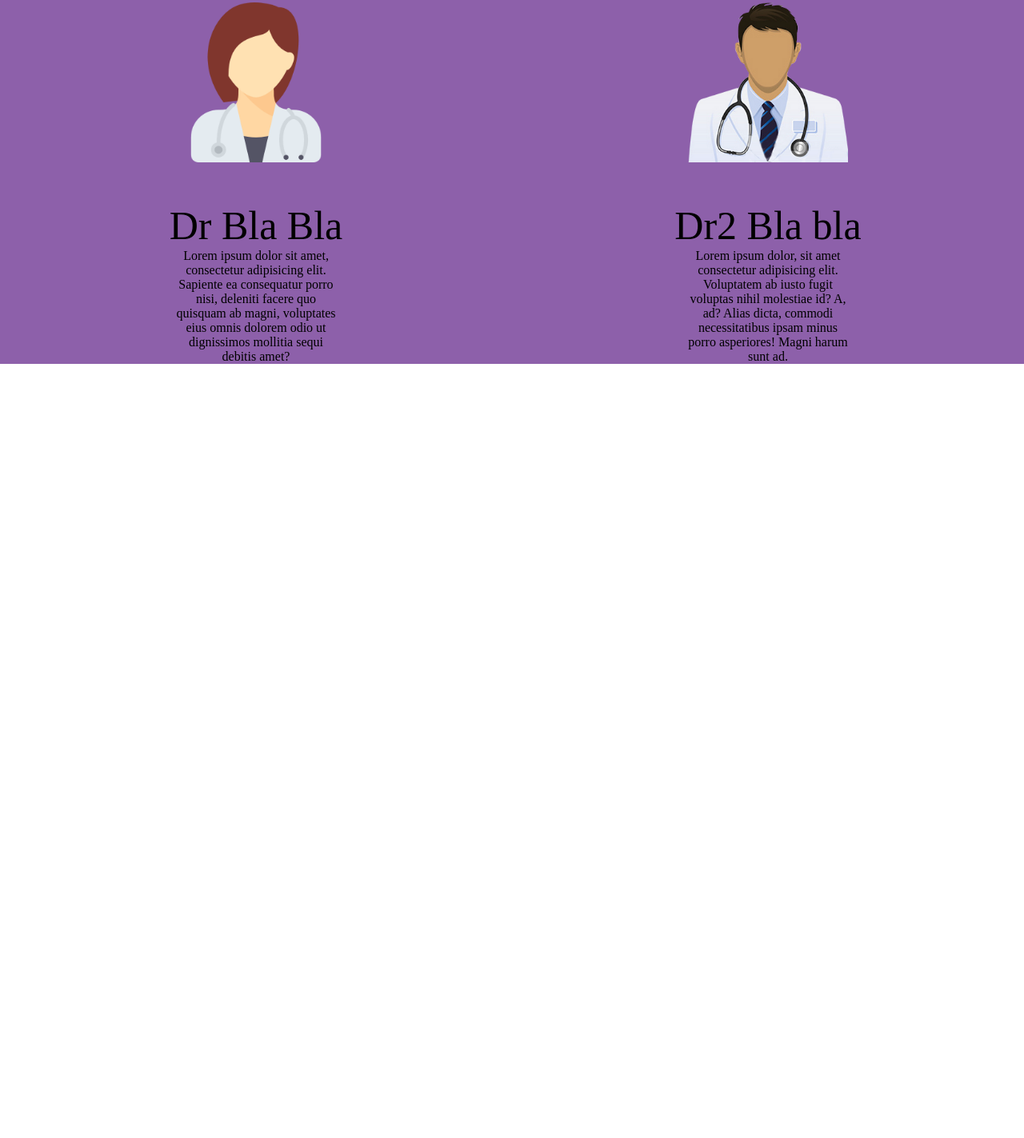
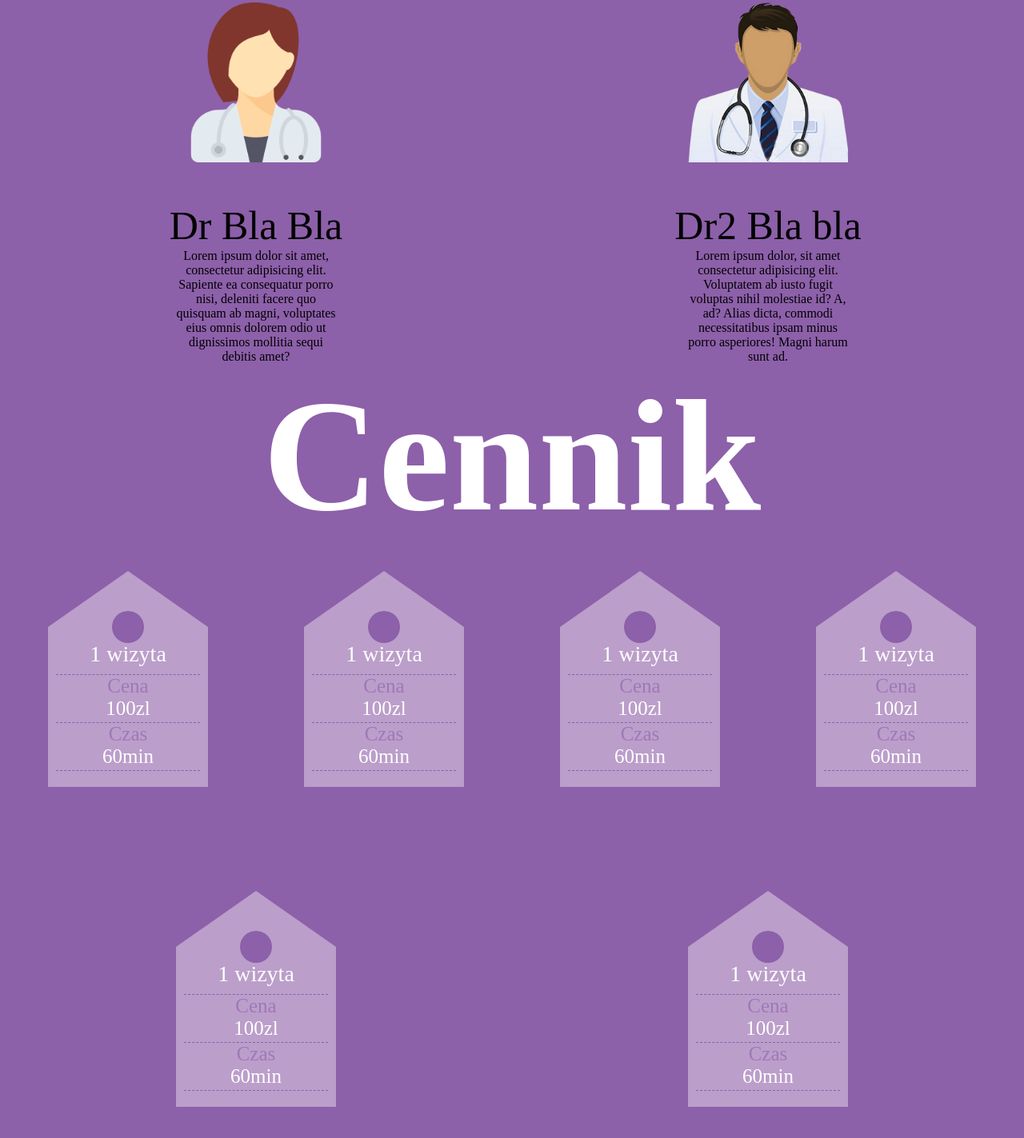
Before and after one commit to Franklit/fizjo, a plain HTML site: page index.html in a window 1280 px wide. Shown: the part 1764-3187 px from the top of the page at 80% size. Before the commit the page ends 2219 px from the top, so only its background shows below. Drawn offline with Linux system fonts and the light colour scheme.

Commit message:
Powstanie cennika

```diff
--- /dev/null
+++ b/css/_cennik.sass
@@ -0,0 +1,60 @@
+.cennik
+    background-color: $color1
+    h1
+    @include naglowek()
+    width: 100%
+    text-align: center
+
+    .ceny
+
+        display: flex
+        flex-wrap: wrap
+        justify-content: space-around
+        .cena
+            position: relative
+            height: 200px
+            width: 200px
+            background-color: $color2
+            // border: 2px solid black
+            margin: 100px 50px
+
+            &:before
+                content: ''
+                position: absolute
+                top: -70px
+
+                transform: translateX(-50%)
+                width: 0
+                height: 0
+                border-left: 100px solid transparent
+                border-right: 100px solid transparent
+                border-bottom: 70px solid $color2
+            &::after
+                content: ''
+                position: absolute
+                left: 50%
+                top: -20px
+                transform: translateX(-50%)
+                width: 40px
+                height: 40px
+                border-radius: 50%
+                background-color: $color1
+        ul
+            font-size: 25px
+            text-decoration: none
+            margin: 0
+            padding: 0
+            li
+                list-style: none
+                width: 90%
+                height: 60px
+                border-bottom: 1px dashed $color1
+                margin: 0 auto
+                &:nth-child(1)
+                    line-height: 100%
+                    padding-top: 20px
+                    font-size: 28px
+                // font-size: 28px
+            span
+                color: $color1
+                opacity: .6
--- a/css/style.sass
+++ b/css/style.sass
@@ -9,3 +9,4 @@
 @import "_top.sass"
 @import "_oferta.sass"
 @import "_kadra.sass"
+@import "_cennik.sass"
--- a/index.html
+++ b/index.html
@@ -54,7 +54,55 @@
             <div class="lekarz"><img src="foto/face2.png" alt=""><span>Dr2 Bla bla</span><p>Lorem ipsum dolor, sit amet consectetur adipisicing elit. Voluptatem ab iusto fugit voluptas nihil molestiae id? A, ad? Alias dicta, commodi necessitatibus ipsam minus porro asperiores! Magni harum sunt ad.</p></div>
         </div>
     </div>
+    <div class="cennik">
+        <h1>Cennik</h1>
+        <div class="ceny">
+            <div class="cena">
+                <ul>
+                    <li>1 wizyta</li>
+                    <li><span>Cena</span><br>100zl</li>
+                    <li><span>Czas</span><br>60min</li>
+                </ul>
 
+
+
+            </div>
+            <div class="cena">
+                <ul>
+                    <li>1 wizyta</li>
+                    <li><span>Cena</span><br>100zl</li>
+                    <li><span>Czas</span><br>60min</li>
+                </ul>
+            </div>
+            <div class="cena">
+                <ul>
+                    <li>1 wizyta</li>
+                    <li><span>Cena</span><br>100zl</li>
+                    <li><span>Czas</span><br>60min</li>
+                </ul>
+            </div>
+            <div class="cena">
+                <ul>
+                    <li>1 wizyta</li>
+                    <li><span>Cena</span><br>100zl</li>
+                    <li><span>Czas</span><br>60min</li>
+                </ul>
+            </div>
+            <div class="cena">
+                <ul>
+                    <li>1 wizyta</li>
+                    <li><span>Cena</span><br>100zl</li>
+                    <li><span>Czas</span><br>60min</li>
+                </ul>
+            </div>
+            <div class="cena">
+                <ul>
+                    <li>1 wizyta</li>
+                    <li><span>Cena</span><br>100zl</li>
+                    <li><span>Czas</span><br>60min</li>
+                </ul>
+            </div>
+    </div>
 </div>
 
 
```
Also changed, not shown: css/style.css, 1 other file.
